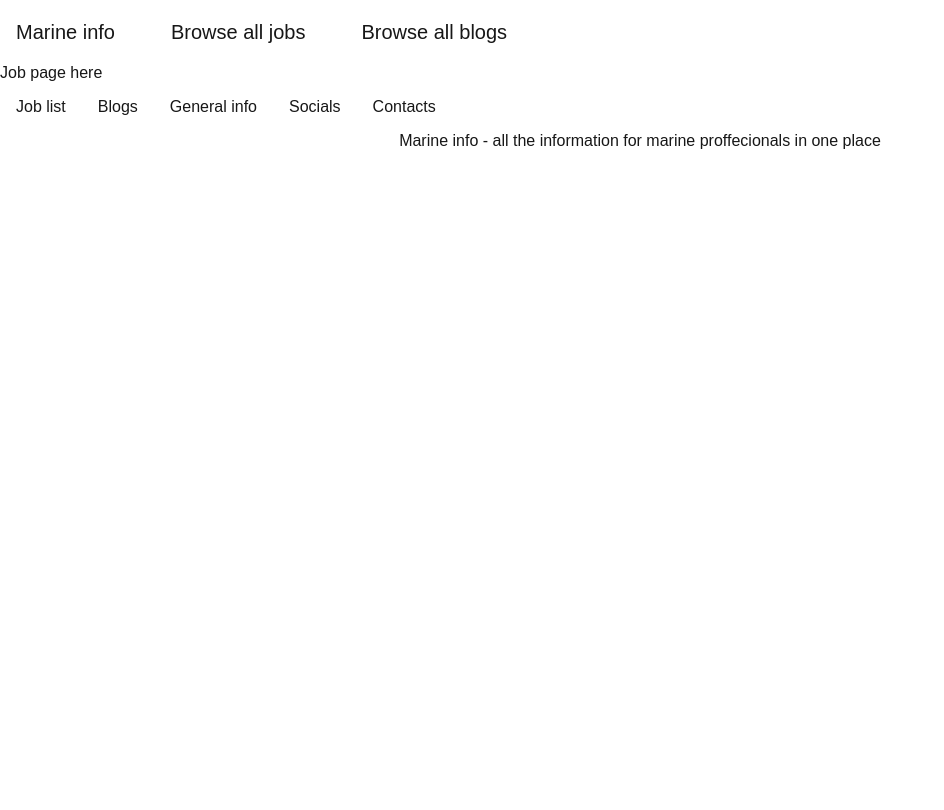
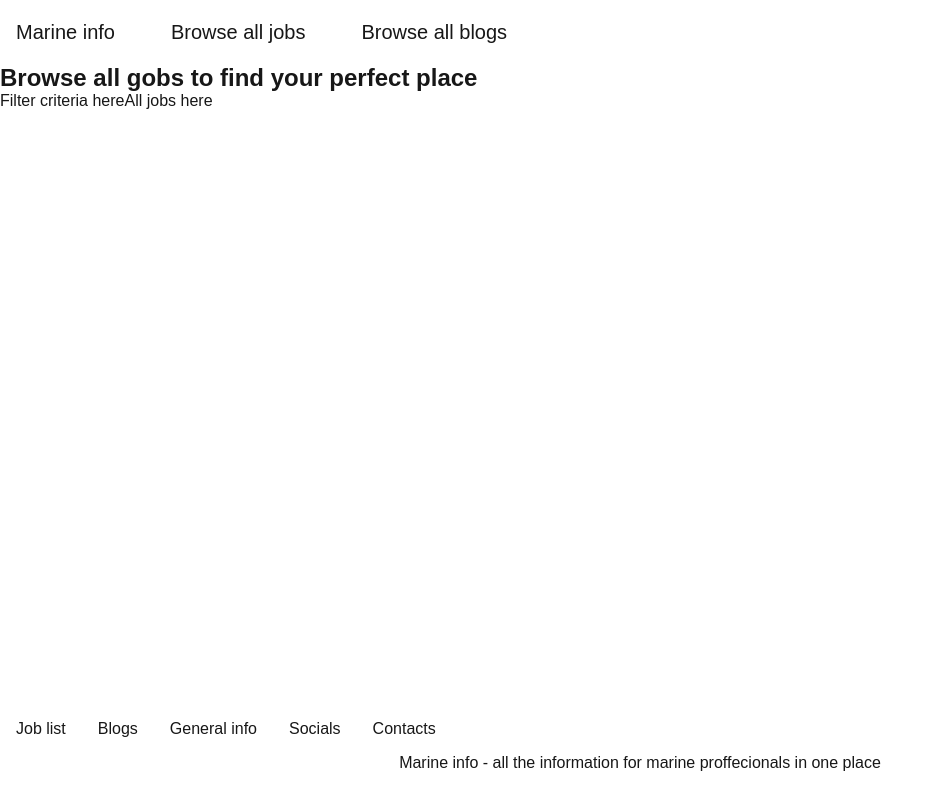
Before and after one commit to KostovPV/info-app, a Next.js app: page /jobs in a window 1280 px wide. Shown: the top 810 px of the page, without its empty margins (0-944 px from the left). Built offline with nearby package versions, Linux system fonts and the light colour scheme.

Commit message:
Slider component created

```diff
--- a/app/jobs/page.js
+++ b/app/jobs/page.js
@@ -1,12 +1,19 @@
 
-// import classes from './page.module.css';
+import classes from './page.module.css';
 
 export default function JobsPage() {
   return (
-    <>
-      <p>
-        Job page here
-      </p>
-    </>
+    <section className={classes.jobsContainer}>
+      <h2>Browse all gobs to find your perfect place</h2>
+      <div className={classes.jobsWrapper}>
+        <div className={classes.asside}>
+          Filter criteria here
+        </div>
+        <div className={classes.jobList}>
+          All jobs here
+        </div>
+
+      </div>
+    </section>
   );
 }
--- a/app/jobs/page.module.css
+++ b/app/jobs/page.module.css
@@ -0,0 +1,19 @@
+.jobsContainer {
+    display: flex;
+    min-height: 40rem;
+    flex-direction: column;
+}
+
+.jobsWrapper {
+    display: flex;
+}
+
+.asside {
+    display: flex;
+    max-width: 20%;
+}
+
+.jobList {
+    display: flex;
+    max-width: 780%;
+}
```
Also changed, not shown: app/components/Slider/Slider.js (added, +17 -0 lines), app/components/Slider/Slider.module.css (added).
